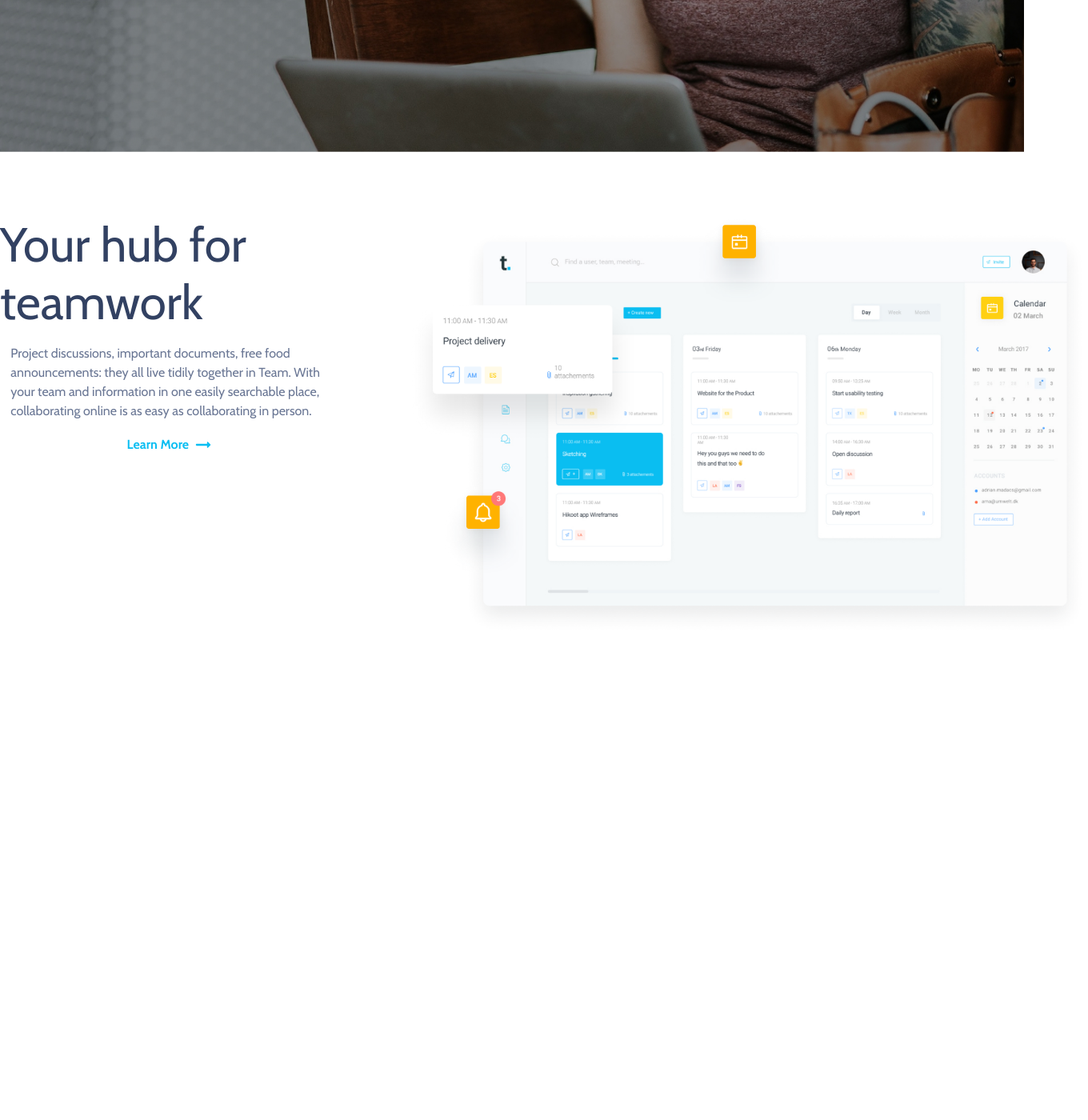
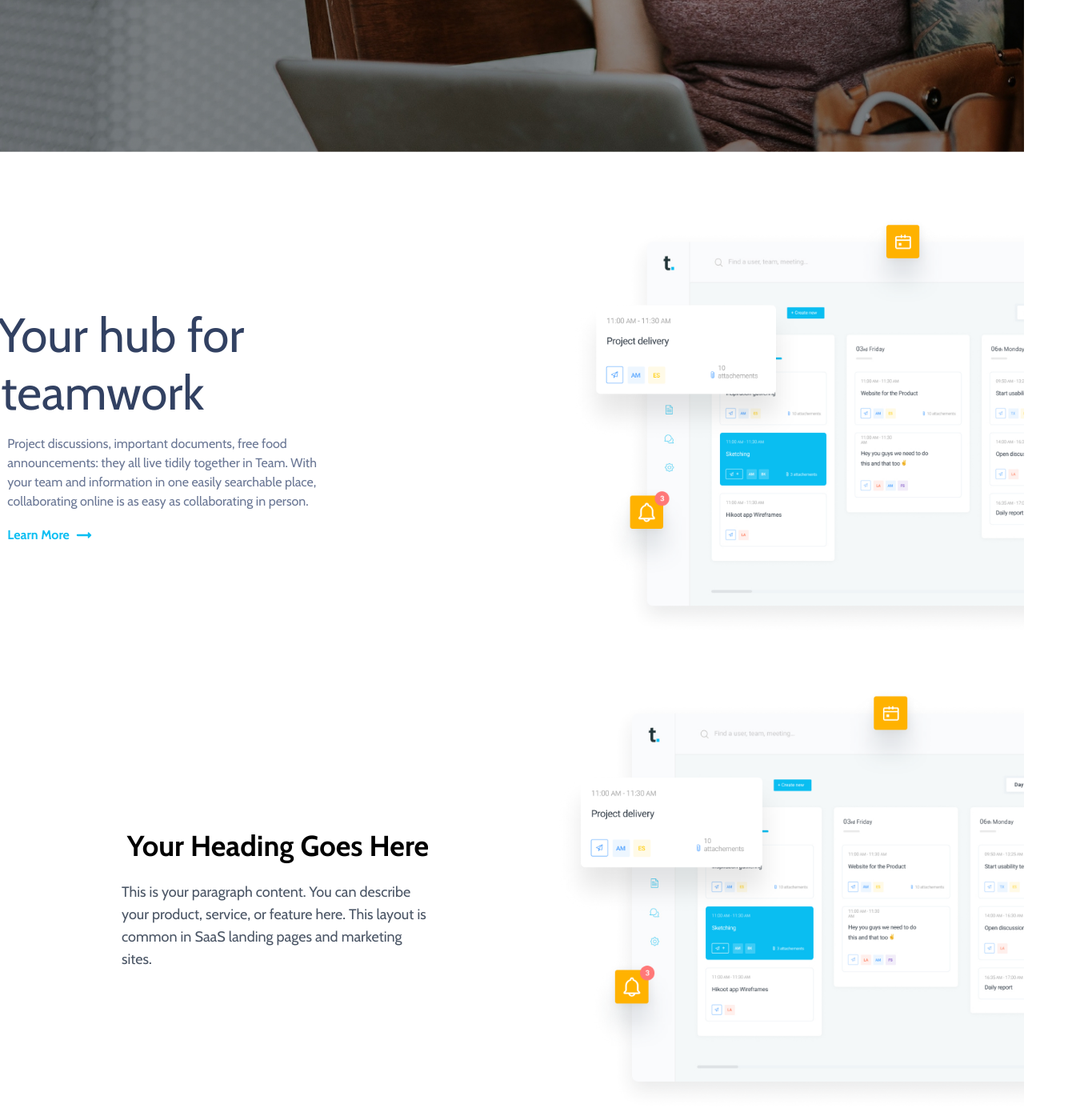
Before and after one commit to PurpleTurtl04/Team-App, a React (Vite) app in the folder team-app/: page / in a window 1280 px wide. Shown: the part 610-2010 px from the top of the page at 80% size, 1360 px wide, since content can reach past the window. Before the commit the page ends 1405 px from the top, so only its background shows below. Built offline with nearby package versions, Linux system fonts and the light colour scheme.

Commit message:
Continued make adjustments to Hub Section. Added Test Section component to test layouts

```diff
--- a/team-app/src/App.jsx
+++ b/team-app/src/App.jsx
@@ -4,7 +4,8 @@ import MainAppContent from './components/MainAppContent';
 
 function App() {
     return (
-        <div className='font-cabin 3xl:container mx-auto'>
+        // Consider adding 3xl:container class if that works better than max-w-7xl
+        <div className='font-cabin mx-auto max-w-7xl'>
             <header>
                 <Hero />
             </header>
--- a/team-app/src/components/HubSection.jsx
+++ b/team-app/src/components/HubSection.jsx
@@ -1,15 +1,17 @@
 function HubSection() {
     return (
-        <div className='container mx-auto flex flex-col gap-6 lg:flex-row lg:justify-between'>
-            <div className='flex flex-col items-center lg:w-1/3'>
-                <h1 className='text-teamapp-darkblue mb-4 text-center text-4xl md:text-5xl lg:text-left lg:text-6xl/18'>
-                    Your hub for teamwork
+        <div className='3xl:container 3xl:mx-auto flex flex-col gap-6 overflow-hidden lg:flex-row lg:items-center lg:justify-between'>
+            <div className='container mx-auto flex flex-col items-center justify-center md:max-w-100 lg:w-1/2'>
+                <h1 className='text-teamapp-darkblue mb-4 text-center text-4xl md:text-5xl lg:max-w-md lg:text-left lg:text-6xl/18'>
+                    <span className='lg:-ml-1'>Your</span> hub for teamwork
                 </h1>
+                <div className='flex flex-col items-center lg:items-start lg:pl-2'>
                     <p className='text-teamapp-grey max-w-82 md:max-w-100'>
                         Project discussions, important documents, free food
-                    announcements: they all live tidily together in Team. With
-                    your team and information in one easily searchable place,
-                    collaborating online is as easy as collaborating in person.
+                        announcements: they all live tidily together in Team.
+                        With your team and information in one easily searchable
+                        place, collaborating online is as easy as collaborating
+                        in person.
                     </p>
                     <a
                         href='#'
@@ -24,11 +26,12 @@ function HubSection() {
                         </span>
                     </a>
                 </div>
-            <div className='flex items-center justify-start lg:-mr-20 lg:w-2/3'>
+            </div>
+            <div className='lg:max-w-2/3'>
                 <img
                     src='src/assets/dashboard-section-img.png'
                     alt='Sample Team App Dashboard'
-                    className='min-w-xl'
+                    className='lg:translate-x-1/3'
                 />
             </div>
         </div>
--- a/team-app/src/components/MainAppContent.jsx
+++ b/team-app/src/components/MainAppContent.jsx
@@ -1,9 +1,11 @@
 import HubSection from './HubSection';
+import TestSection from './TestSection';
 
 function MainAppContent() {
     return (
         <section className='mt-20'>
             <HubSection />
+            <TestSection />
         </section>
     );
 }
--- /dev/null
+++ b/team-app/src/components/TestSection.jsx
@@ -0,0 +1,35 @@
+function TestSection() {
+    return (
+        <div>
+            <div class='overflow-hidden'>
+                <div class='container mx-auto max-w-7xl px-6 py-16'>
+                    <div class='flex flex-col items-center gap-12 lg:flex-row'>
+                        {/* Left Column */}
+                        <div class='flex max-w-lg flex-col items-center lg:w-1/2 lg:items-end'>
+                            <h2 class='mb-6 text-4xl font-bold'>
+                                Your Heading Goes Here
+                            </h2>
+                            <p class='max-w-96 text-lg text-gray-600'>
+                                This is your paragraph content. You can describe
+                                your product, service, or feature here. This
+                                layout is common in SaaS landing pages and
+                                marketing sites.
+                            </p>
+                        </div>
+
+                        {/* Right Column */}
+                        <div class='relative lg:w-1/2'>
+                            <img
+                                src='src/assets/dashboard-section-img.png'
+                                alt='Example'
+                                class='w-full lg:w-[140%] lg:max-w-none lg:translate-x-1/8'
+                            />
+                        </div>
+                    </div>
+                </div>
+            </div>
+        </div>
+    );
+}
+
+export default TestSection;
```
Lines whose indentation alone changed are shown as unchanged.
